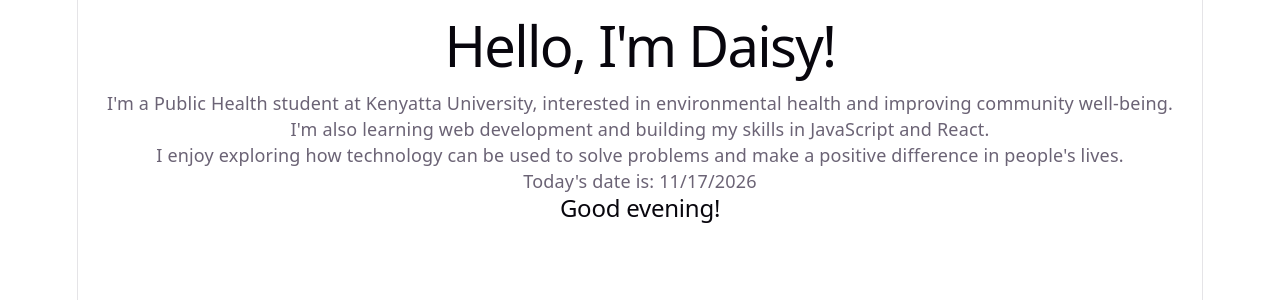
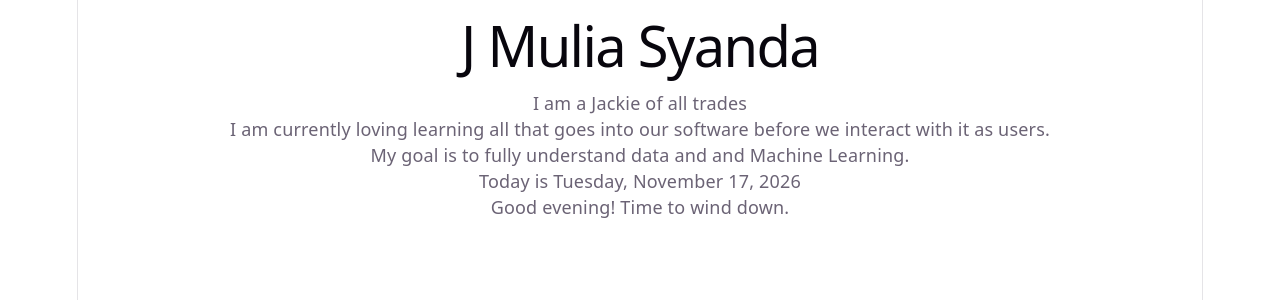
Before and after one commit to Daisy10688/iyf-s12-communityhub-team-Daisy10688, a React app in the folder frontend/: page / in a window 1280 px wide. Shown: the top 300 px of the page. Built offline with nearby package versions, Linux system fonts and the light colour scheme; the HTML template or start-up script is replaced by a standard one.

Commit message:
Add Intro component for Syanda2020

```diff
--- a/frontend/src/App.jsx
+++ b/frontend/src/App.jsx
@@ -1,11 +1,7 @@
-import Intro from "./exercises/Daisy10688/Intro";
+import Intro from "./exercises/Syanda2020/Intro";
 
 function App() {
-  return (
-    <div>
-      <Intro />
-    </div>
-  );
+  return <Intro />
 }
 
-export default App;
+export default App
--- /dev/null
+++ b/frontend/src/exercises/Syanda2020/Intro.jsx
@@ -0,0 +1,32 @@
+function Intro() {
+  const now = new Date();
+  const hour = now.getHours();
+  const today = now.toLocaleDateString("en-US", {
+    weekday: "long",
+    year: "numeric",
+    month: "long",
+    day: "numeric",
+  });
+
+  let message;
+  if (hour < 12) {
+    message = "Good morning! Have a lovely day ahead.";
+  } else if (hour < 18) {
+    message = "Good afternoon! Keep at it.";
+  } else {
+    message = "Good evening! Time to wind down.";
+  }
+
+return (
+    <section>
+      <h1>J Mulia Syanda</h1>
+      <p>I am a Jackie of all trades</p>
+      <p>I am currently loving learning all that goes into our software before we interact with it as users.</p>
+      <p>My goal is to fully understand data and and Machine Learning.</p>
+      <p>Today is {today}</p>
+      <p>{message}</p>
+    </section>
+  );
+}
+
+export default Intro;
```
